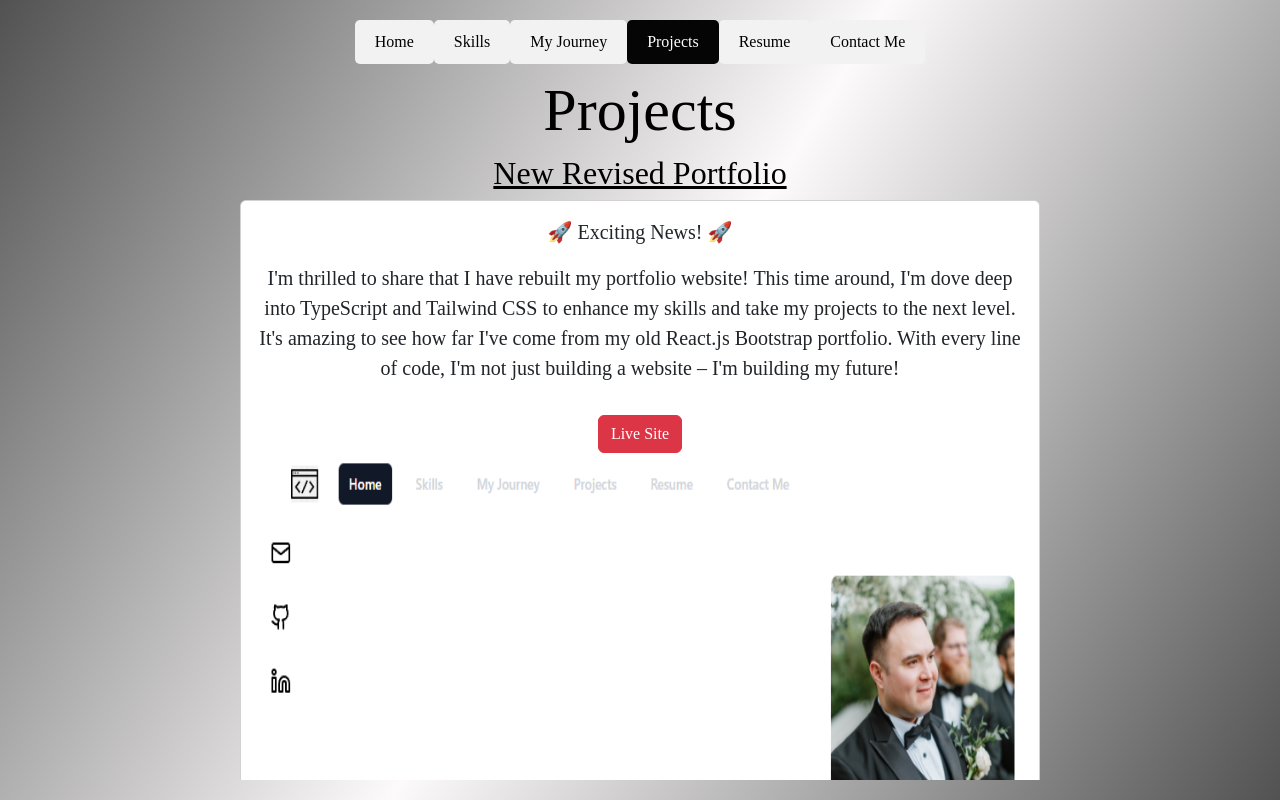
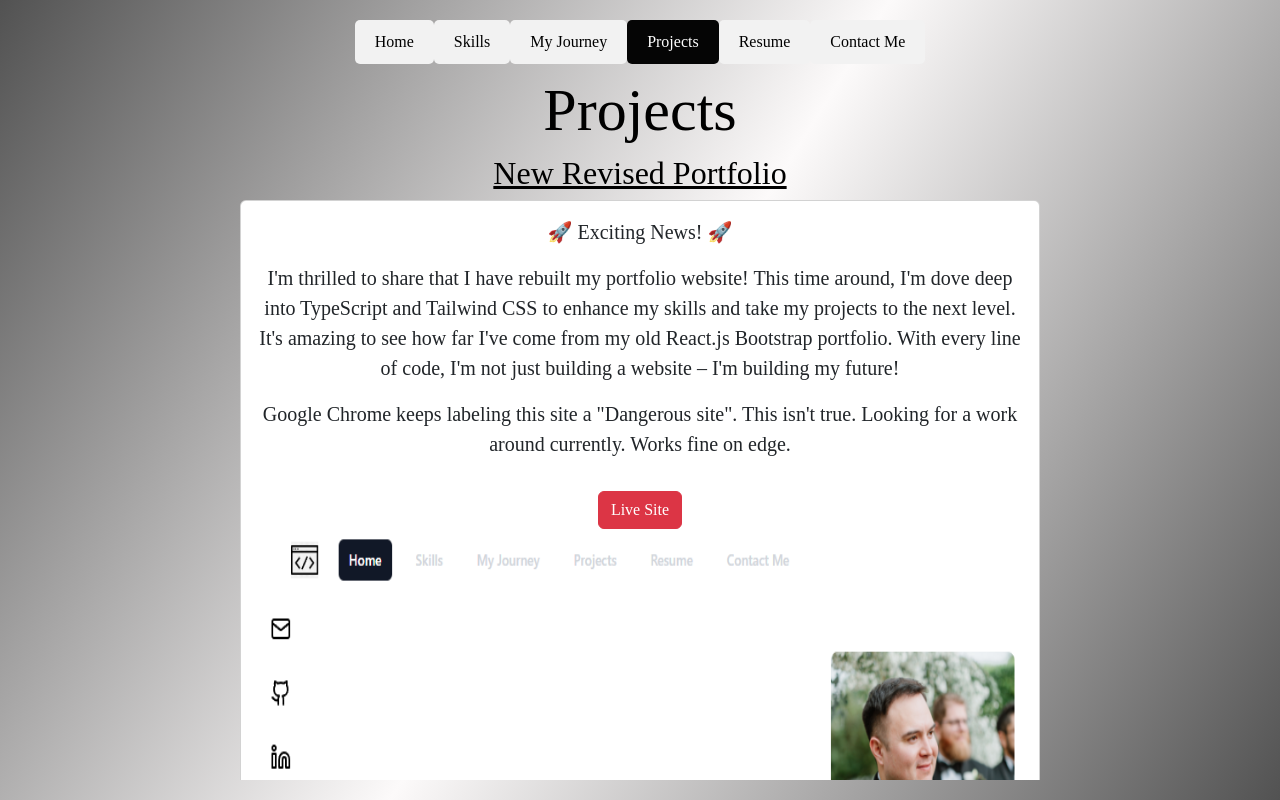
Before and after one commit to Mikechavo/Mikechavo, a React (Create React App) app: page / in a window 1280 px wide. Both pictures are taken after a click on the button "Projects". Built offline with nearby package versions, Linux system fonts and the light colour scheme.

Commit message:
projects

```diff
--- a/src/components/Projects.js
+++ b/src/components/Projects.js
@@ -47,6 +47,9 @@ const Projects = (args) => {
                 It's amazing to see how far I've come from my old React.js Bootstrap portfolio. With every line of code, I'm not just building a website – I'm building my future!
 
 
+              </CardText>
+              <CardText>
+              Google Chrome keeps labeling this site a "Dangerous site". This isn't true. Looking for a work around currently. Works fine on edge.
               </CardText>
             </CardBody>
             <CardBody>
```
Also changed, not shown: 8 other files (tests, documents, lock files or other folders).
